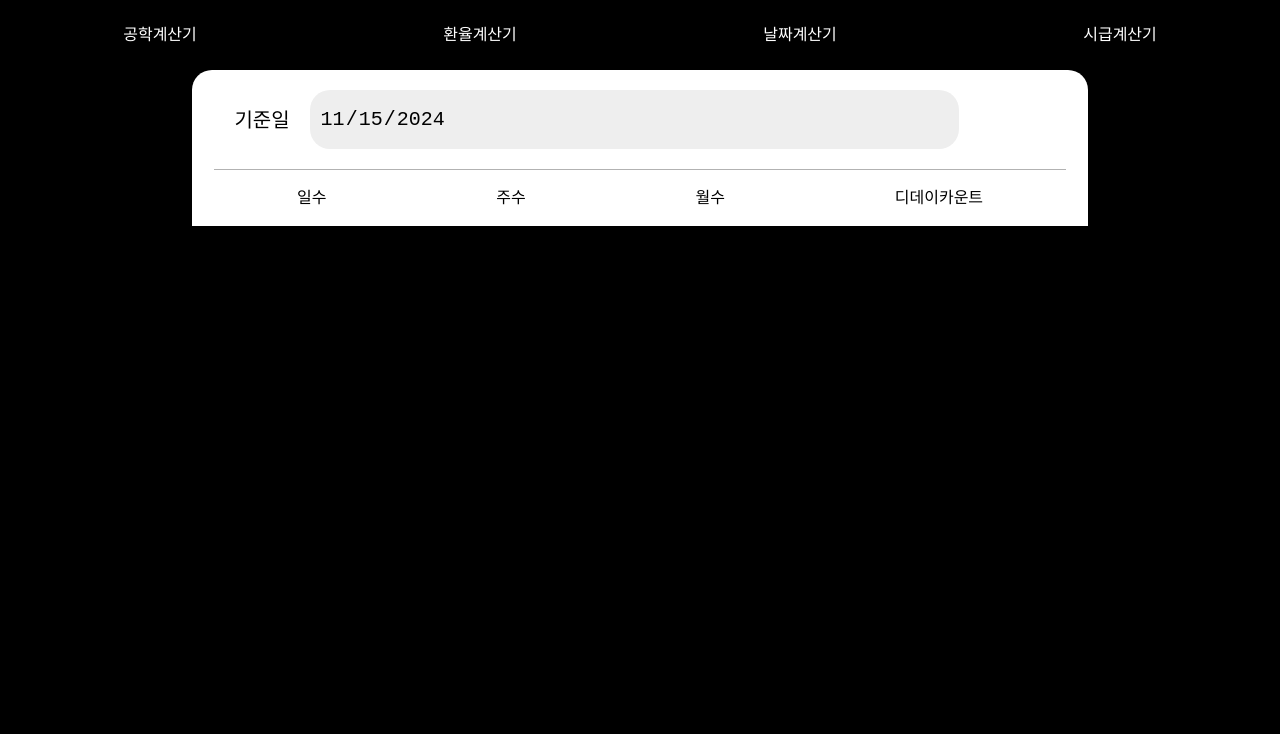
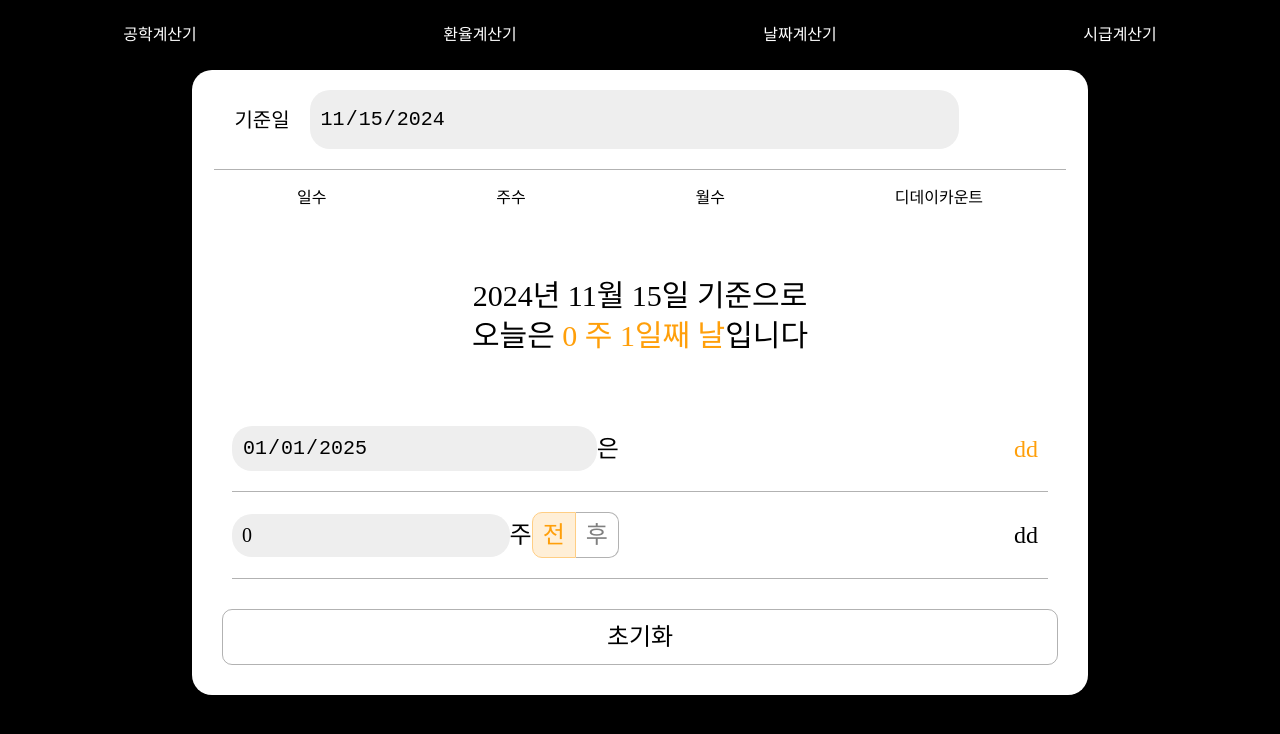
Before and after one commit to choseongchan3712/portfolio-calculate-app, a React (Create React App) app: page /#/date/week in a window 1280 px wide. Shown: the top 734 px of the page. Built offline with nearby package versions, Linux system fonts and the light colour scheme.

Commit message:
date calculate week part firstcalculate complete

```diff
--- a/src/pages/date-pages/Day.tsx
+++ b/src/pages/date-pages/Day.tsx
@@ -3,11 +3,12 @@ import DateBody from "./date-components/DateBody";
 import { DateContext } from "./date-components/DateContext";
 import moment from "moment";
 import {
-  AfterContext,
+  // AfterContext,
   BeforeContext,
   CountContext,
   SecContext,
 } from "./date-components/ValueContext";
+import 'moment/locale/ko';
 
 const Day = (): JSX.Element => {
   moment.locale("ko");
@@ -15,12 +16,8 @@ const Day = (): JSX.Element => {
   const { date } = useContext(DateContext)!;
   const { secValue } = useContext(SecContext)!;
   const { before } = useContext(BeforeContext)!;
-  const { after } = useContext(AfterContext)!;
+  // const { after } = useContext(AfterContext)!;
   const { count } = useContext(CountContext)!;
-
-  console.log(before);
-  console.log(after);
-  console.log(count);
 
   const firstCalculating = (value: string): string => {
     if (moment(value).startOf("day").isAfter(moment().startOf("day"))) {
@@ -81,6 +78,7 @@ const Day = (): JSX.Element => {
       firstCal={firstCalString}
       secCal={secondCalString}
       countedDate={countingDate}
+      whatUnit="일"
     />
   );
 };
--- a/src/pages/date-pages/Week.tsx
+++ b/src/pages/date-pages/Week.tsx
@@ -1,13 +1,79 @@
 import { useContext } from "react";
 import DateBody from "./date-components/DateBody";
 import { DateContext } from "./date-components/DateContext";
-
+import moment from "moment";
+import "moment/locale/ko";
 
 const Week = (): JSX.Element => {
-  const {date} = useContext(DateContext)!;
+  moment.locale("ko");
+
+  const { date } = useContext(DateContext)!;
+
+  console.log(moment().diff(moment(date), "weeks"));
+  console.log(moment().diff(moment(date), "days"));
+  console.log(moment(date).add(1, "days"));
+
+  const firstCalculating = (): string => {
+    if (moment(date).startOf("day").isAfter(moment().startOf("day"))) {
+      if (moment(date).diff(moment(), "days") + 1 < 7) {
+        const result: string = `0주 ${
+          moment(date).diff(moment(), "days") + 1
+        }일 전`;
+        return result;
+      } else if (
+        moment(date).diff(moment(), "days") + 1 > 7 &&
+        (moment(date).diff(moment(), "days") + 1) % 7 !== 7
+      ) {
+        const result: string = `${moment(date)
+          .add(1, "days")
+          .diff(moment(), "weeks")}주 ${
+          (moment(date).diff(moment(), "days") + 1) % 7
+        }일 전`;
+        return result;
+      } else {
+        const result: string = `${moment(date)
+          .add(1, "days")
+          .diff(moment(), "weeks")}주 전`;
+        return result;
+      }
+    } else if (moment(date).startOf("day").isBefore(moment().startOf("day"))) {
+      if (moment().add(1, "days").diff(moment(date), "days") < 7) {
+        const result: string = `0주 ${
+          moment().diff(moment(date), "days") + 1
+        }일째 날`;
+        return result;
+      } else if (
+        moment().add(1, "days").diff(moment(date), "days") > 7 &&
+        moment().add(1, "days").diff(moment(date), "days") % 7 !== 7
+      ) {
+        const result: string = `${moment()
+          .add(1, "days")
+          .diff(moment(date), "weeks")}주 ${
+          moment().add(1, "days").diff(moment(date), "days") % 7
+        }일째 날`;
+        return result;
+      } else {
+        const result: string = `${moment()
+          .add(1, "days")
+          .diff(moment(date), "weeks")}주째 날`;
+        return result;
+      }
+    } else {
+      const result: string = `0 주 1일째 날`;
+      return result;
+    }
+  };
+
+  const firstCalString: string = firstCalculating();
+
   return (
-    // <DateBody date={date} />
-    <></>
+    <DateBody
+      setedDate={date}
+      firstCal={firstCalString}
+      secCal="dd"
+      countedDate="dd"
+      whatUnit="주"
+    />
   );
 };
 
--- a/src/pages/date-pages/date-components/DateBody.tsx
+++ b/src/pages/date-pages/date-components/DateBody.tsx
@@ -182,9 +182,10 @@ interface DateType {
   firstCal: string;
   secCal: string;
   countedDate: string;
+  whatUnit:string;
 }
 
-const DateBody = ({setedDate, firstCal, secCal, countedDate}:DateType): JSX.Element => {
+const DateBody = ({setedDate, firstCal, secCal, countedDate, whatUnit}:DateType): JSX.Element => {
   moment.locale('ko');
   const {secValue, setSecValue} = useContext(SecContext)!;
   const {before, setBefore} = useContext(BeforeContext)!;
@@ -251,7 +252,7 @@ const DateBody = ({setedDate, firstCal, secCal, countedDate}:DateType): JSX.Elem
                 <form>
                   <input type="number" onChange={countHandler} value={count}/>
                 </form>
-                <div>일</div>
+                <div>{whatUnit}</div>
               </div>
               <div className="button">
                 <div className={before} onClick={beforeHandler}>전</div>
```
